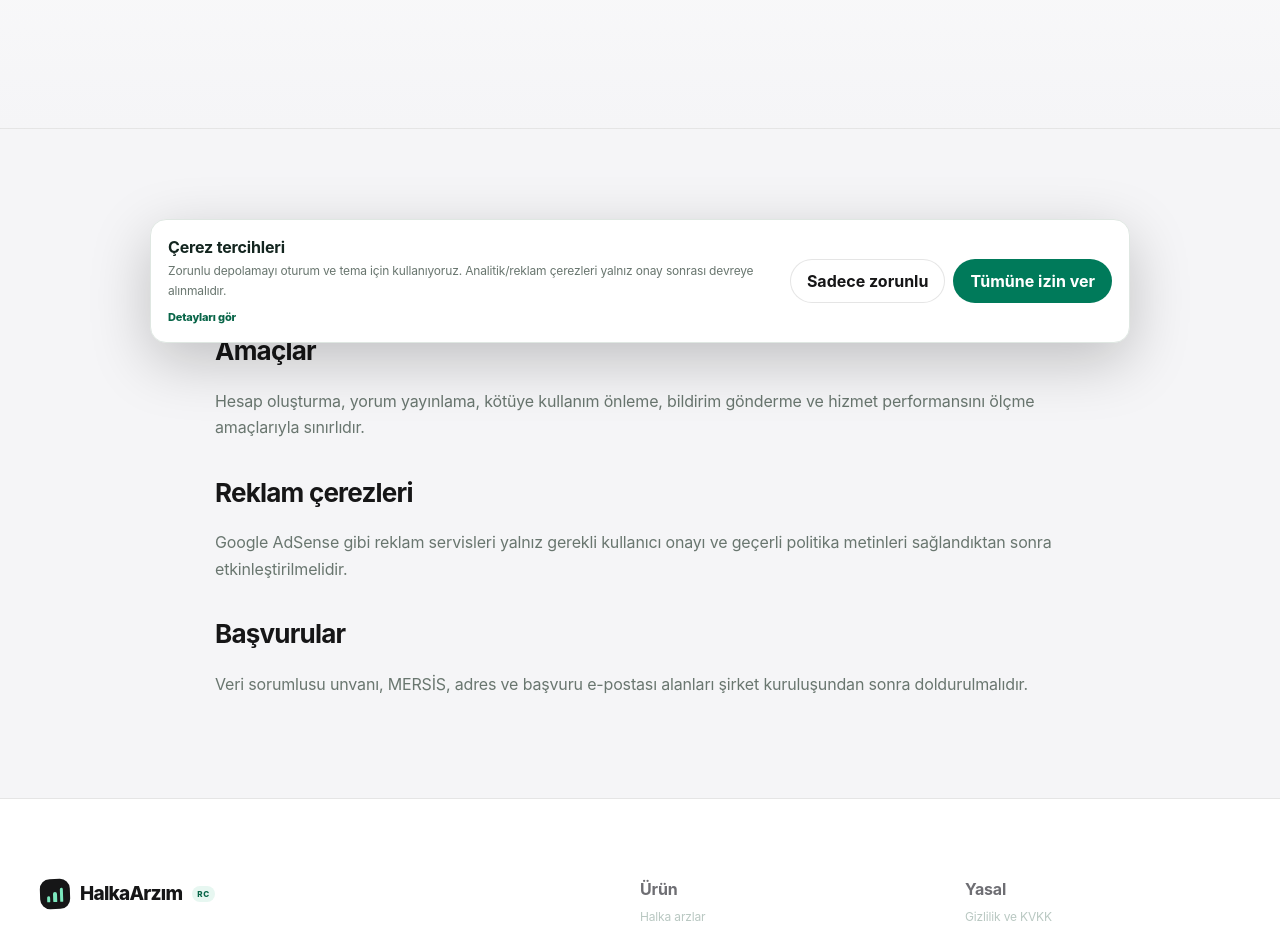
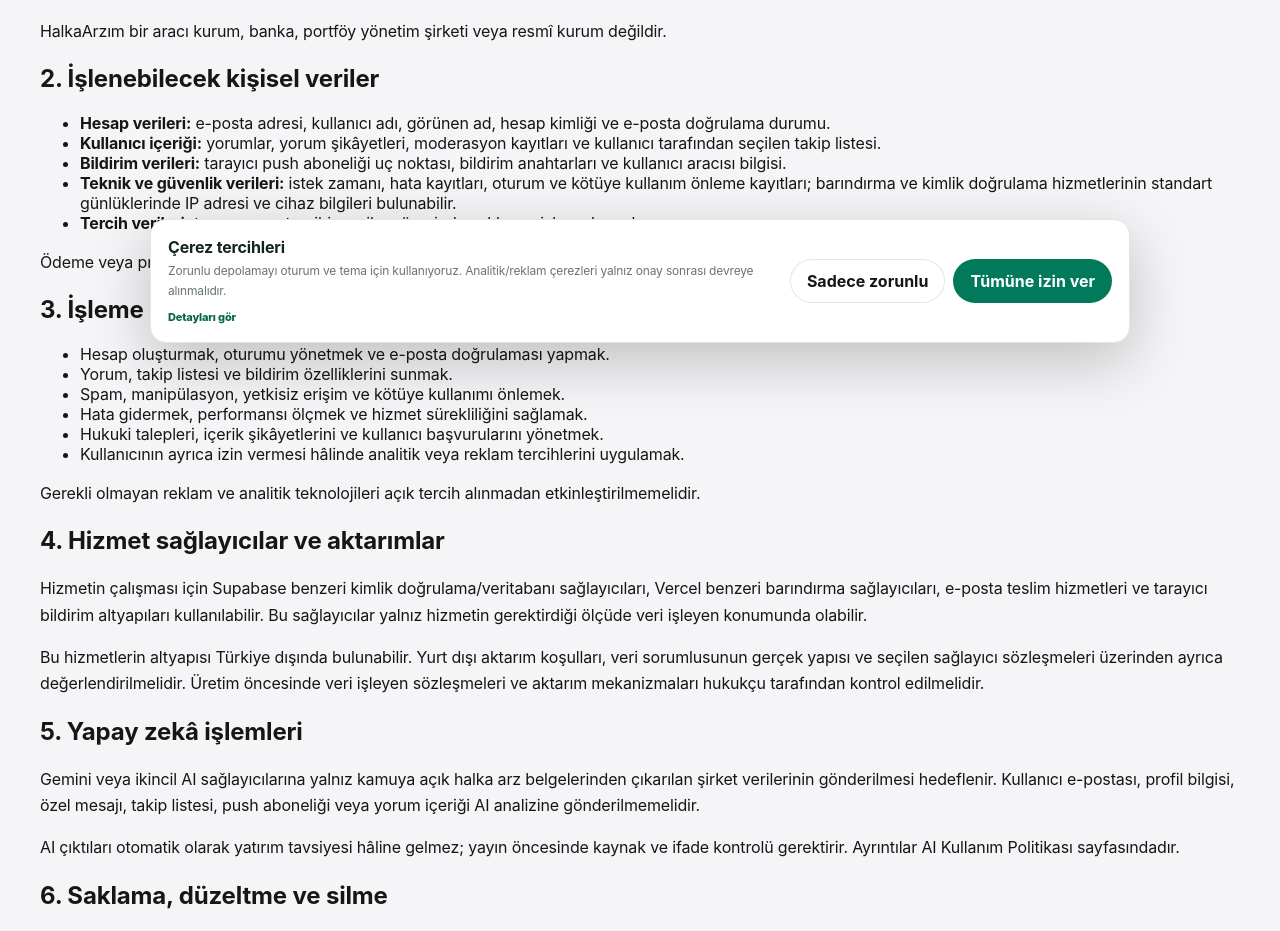
Before and after one commit to ajaroste/halkaarzim, a Next.js app: page /gizlilik in a window 1280 px wide. Shown: the part 439-1370 px from the top of the page. Built offline with nearby package versions, Linux system fonts and the light colour scheme; no server answers.

Commit message:
legal: expand privacy and KVKK disclosure

```diff
--- a/app/gizlilik/page.tsx
+++ b/app/gizlilik/page.tsx
@@ -1,2 +1,39 @@
-import { Header } from "@/components/Header"; import { Footer } from "@/components/Footer";
-export default function PrivacyPage(){return <><Header/><main className="pageShell"><section className="pageHero"><div className="container narrow"><span className="eyebrow">Yasal taslak</span><h1>Gizlilik, KVKK ve çerezler</h1><p>Bu metin yayın öncesi hukuk danışmanı ve gerçek veri sorumlusu bilgileriyle tamamlanmalıdır.</p></div></section><article className="legalPage container narrow"><h2>İşlenen veriler</h2><p>Üyelik e-postası, kullanıcı adı, yorumlar, şikâyetler, takip listesi, güvenlik günlükleri ve çerez tercihleri işlenebilir.</p><h2>Amaçlar</h2><p>Hesap oluşturma, yorum yayınlama, kötüye kullanım önleme, bildirim gönderme ve hizmet performansını ölçme amaçlarıyla sınırlıdır.</p><h2>Reklam çerezleri</h2><p>Google AdSense gibi reklam servisleri yalnız gerekli kullanıcı onayı ve geçerli politika metinleri sağlandıktan sonra etkinleştirilmelidir.</p><h2>Başvurular</h2><p>Veri sorumlusu unvanı, MERSİS, adres ve başvuru e-postası alanları şirket kuruluşundan sonra doldurulmalıdır.</p></article></main><Footer/></>}
+import type { Metadata } from "next";
+import { LegalPage } from "@/components/LegalPage";
+
+export const metadata: Metadata = {
+  title: "Gizlilik ve KVKK Aydınlatma Metni",
+  description: "HalkaArzım tarafından işlenebilecek kişisel veriler, amaçlar, saklama yaklaşımı ve kullanıcı hakları.",
+  alternates: { canonical: "/gizlilik" }
+};
+
+const toc = [
+  { id: "kapsam", label: "Kapsam" },
+  { id: "veriler", label: "İşlenen veriler" },
+  { id: "amaclar", label: "Amaçlar" },
+  { id: "paylasim", label: "Hizmet sağlayıcılar" },
+  { id: "ai", label: "AI işlemleri" },
+  { id: "saklama", label: "Saklama ve silme" },
+  { id: "haklar", label: "Haklar ve başvuru" },
+  { id: "guvenlik", label: "Güvenlik" }
+];
+
+export default function PrivacyPage() {
+  return <LegalPage eyebrow="Gizlilik" title="Gizlilik ve KVKK Aydınlatma Metni" intro="Hangi verinin neden işlendiğini, hangi hizmetlerin kullanıldığını ve hesabın üzerindeki haklarını açık biçimde anlatır." version="1.0" toc={toc}>
+    <section id="kapsam"><h2>1. Kapsam ve veri sorumlusu</h2><p>Bu metin HalkaArzım web sitesi, üyelik sistemi, yorumlar, takip listeleri, tarayıcı bildirimleri ve güvenlik kayıtları için hazırlanmıştır. Veri sorumlusunun gerçek adı veya ticari unvanı, adresi ve başvuru iletişim kanalı yayından önce bu bölüme eklenmelidir.</p><p>HalkaArzım bir aracı kurum, banka, portföy yönetim şirketi veya resmî kurum değildir.</p></section>
+
+    <section id="veriler"><h2>2. İşlenebilecek kişisel veriler</h2><ul><li><strong>Hesap verileri:</strong> e-posta adresi, kullanıcı adı, görünen ad, hesap kimliği ve e-posta doğrulama durumu.</li><li><strong>Kullanıcı içeriği:</strong> yorumlar, yorum şikâyetleri, moderasyon kayıtları ve kullanıcı tarafından seçilen takip listesi.</li><li><strong>Bildirim verileri:</strong> tarayıcı push aboneliği uç noktası, bildirim anahtarları ve kullanıcı aracısı bilgisi.</li><li><strong>Teknik ve güvenlik verileri:</strong> istek zamanı, hata kayıtları, oturum ve kötüye kullanım önleme kayıtları; barındırma ve kimlik doğrulama hizmetlerinin standart günlüklerinde IP adresi ve cihaz bilgileri bulunabilir.</li><li><strong>Tercih verileri:</strong> tema, çerez tercihi ve cihaz üzerinde saklanan işlevsel ayarlar.</li></ul><p>Ödeme veya premium üyelik bu sürümün kapsamında değildir. Kullanıcı yorumları üzerinden özel nitelikli kişisel veri gönderilmemelidir.</p></section>
+
+    <section id="amaclar"><h2>3. İşleme amaçları</h2><ul><li>Hesap oluşturmak, oturumu yönetmek ve e-posta doğrulaması yapmak.</li><li>Yorum, takip listesi ve bildirim özelliklerini sunmak.</li><li>Spam, manipülasyon, yetkisiz erişim ve kötüye kullanımı önlemek.</li><li>Hata gidermek, performansı ölçmek ve hizmet sürekliliğini sağlamak.</li><li>Hukuki talepleri, içerik şikâyetlerini ve kullanıcı başvurularını yönetmek.</li><li>Kullanıcının ayrıca izin vermesi hâlinde analitik veya reklam tercihlerini uygulamak.</li></ul><p>Gerekli olmayan reklam ve analitik teknolojileri açık tercih alınmadan etkinleştirilmemelidir.</p></section>
+
+    <section id="paylasim"><h2>4. Hizmet sağlayıcılar ve aktarımlar</h2><p>Hizmetin çalışması için Supabase benzeri kimlik doğrulama/veritabanı sağlayıcıları, Vercel benzeri barındırma sağlayıcıları, e-posta teslim hizmetleri ve tarayıcı bildirim altyapıları kullanılabilir. Bu sağlayıcılar yalnız hizmetin gerektirdiği ölçüde veri işleyen konumunda olabilir.</p><p>Bu hizmetlerin altyapısı Türkiye dışında bulunabilir. Yurt dışı aktarım koşulları, veri sorumlusunun gerçek yapısı ve seçilen sağlayıcı sözleşmeleri üzerinden ayrıca değerlendirilmelidir. Üretim öncesinde veri işleyen sözleşmeleri ve aktarım mekanizmaları hukukçu tarafından kontrol edilmelidir.</p></section>
+
+    <section id="ai"><h2>5. Yapay zekâ işlemleri</h2><p>Gemini veya ikincil AI sağlayıcılarına yalnız kamuya açık halka arz belgelerinden çıkarılan şirket verilerinin gönderilmesi hedeflenir. Kullanıcı e-postası, profil bilgisi, özel mesajı, takip listesi, push aboneliği veya yorum içeriği AI analizine gönderilmemelidir.</p><p>AI çıktıları otomatik olarak yatırım tavsiyesi hâline gelmez; yayın öncesinde kaynak ve ifade kontrolü gerektirir. Ayrıntılar <a href="/ai-politikasi">AI Kullanım Politikası</a> sayfasındadır.</p></section>
+
+    <section id="saklama"><h2>6. Saklama, düzeltme ve silme</h2><ul><li>Hesap verileri hesap açık olduğu sürece; silme talebinden sonra hukuki veya güvenlik gereklilikleri saklı kalmak üzere kaldırılır ya da anonimleştirilir.</li><li>Yorum ve moderasyon kayıtları topluluk güvenliği, uyuşmazlık ve kötüye kullanım incelemesi için makul süreyle saklanabilir.</li><li>Push aboneliği kullanıcı bildirimi kapattığında veya abonelik geçersiz olduğunda silinir.</li><li>Güvenlik günlükları amaç için gerekli olandan uzun tutulmamalı; erişim yalnız yetkili kişilerle sınırlandırılmalıdır.</li></ul><p>Kesin saklama süreleri gerçek operasyon ve hukuki yükümlülükler belirlendikten sonra ayrı veri saklama çizelgesine bağlanmalıdır.</p></section>
+
+    <section id="haklar"><h2>7. Kullanıcı hakları ve başvuru</h2><p>Kullanıcılar kendileriyle ilgili verilerin işlenip işlenmediğini öğrenme, bilgi talep etme, yanlış verileri düzeltme, şartları oluştuğunda silme veya anonimleştirme isteme ve hukuka aykırı işlem nedeniyle zarar doğduğunu düşünüyorsa başvuru yapma haklarına sahip olabilir.</p><div className="legalContactCard"><strong>Başvuru kanalı</strong><p>Gerçek veri sorumlusu unvanı, fiziksel adresi ve başvuru e-postası henüz sağlanmadı. Bu alan doldurulmadan KVKK başvuru süreci tamamlanmış sayılmaz.</p></div></section>
+
+    <section id="guvenlik"><h2>8. Güvenlik önlemleri</h2><p>Yetki kontrolleri, Supabase Row Level Security politikaları, şifreli HTTPS bağlantısı, sunucu tarafı gizli anahtar yönetimi, güvenlik başlıkları, hız sınırlaması, giriş doğrulama ve denetim kayıtları uygulanır. Buna rağmen internete açık hiçbir sistem için mutlak güvenlik garantisi verilemez.</p><p>Şüpheli hesap hareketi veya veri ihlali fark edildiğinde iletişim kanalı üzerinden bildirim yapılmalı ve ilgili oturumlar sonlandırılmalıdır.</p></section>
+  </LegalPage>;
+}
```
